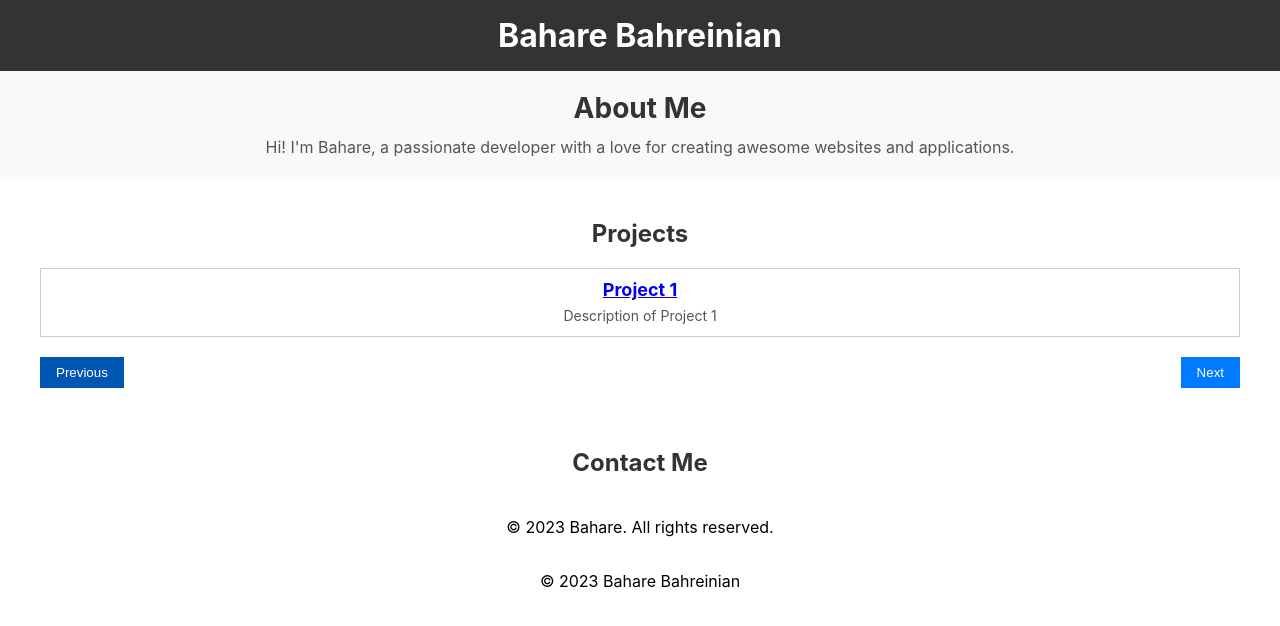
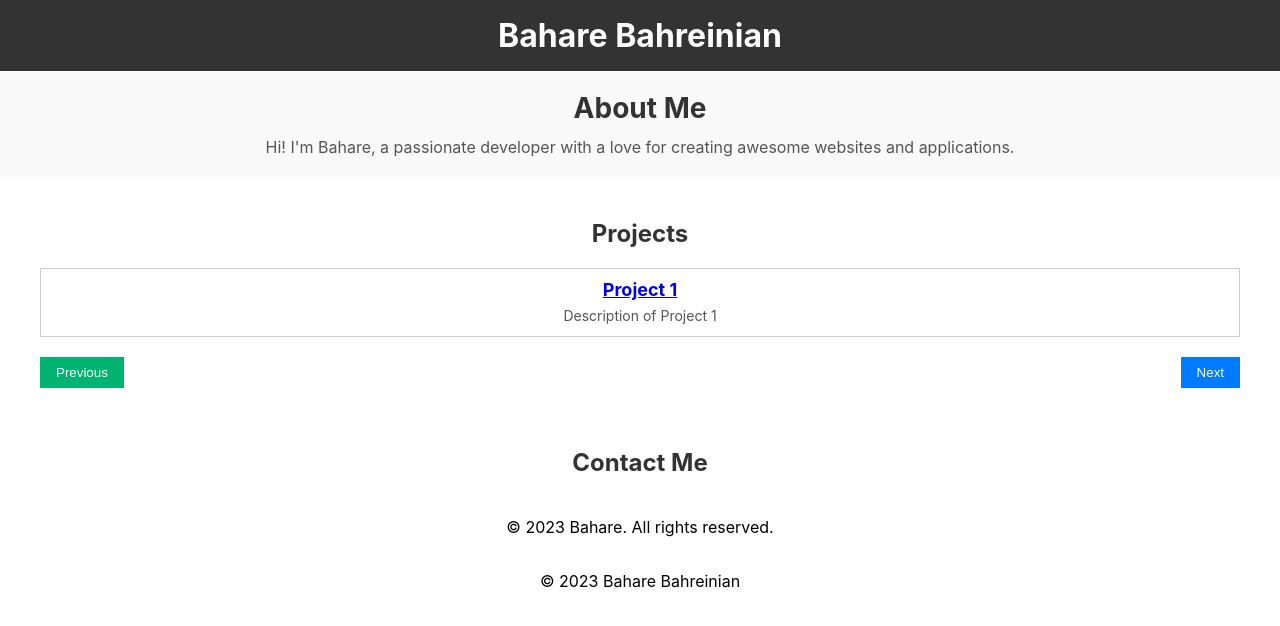
Before and after one commit to Bahare09/portfolio, a React (Create React App) app: page / in a window 1280 px wide. In both pictures the pointer is over the button "Previous". Shown: the top 626 px of the page. Built offline with nearby package versions, Linux system fonts and the light colour scheme.

Commit message:
change the colour

```diff
--- a/src/components/Style.css
+++ b/src/components/Style.css
@@ -174,5 +174,5 @@ button[type="submit"]:hover {
 }
 
 .buttons button:hover {
-  background-color: #0056b3;
+  background-color: #00b371;
 }
```
